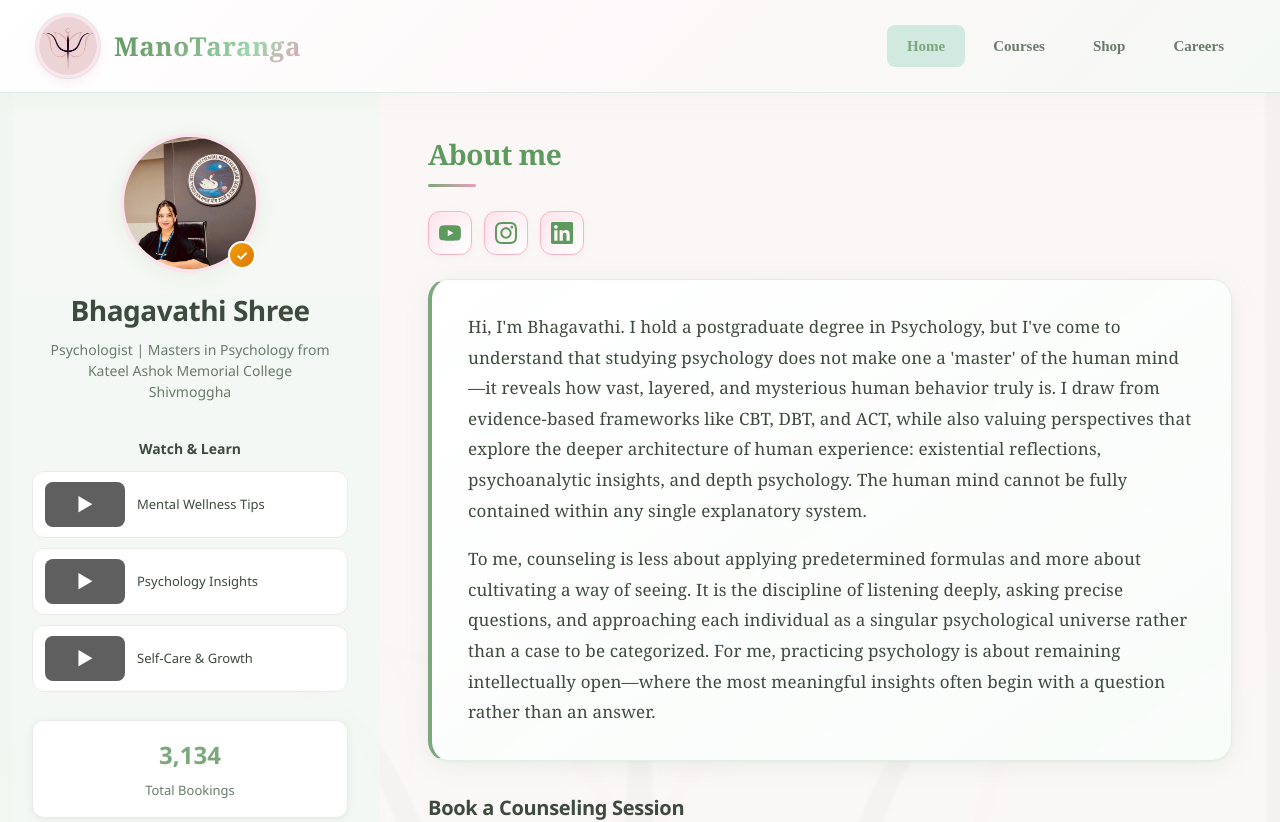
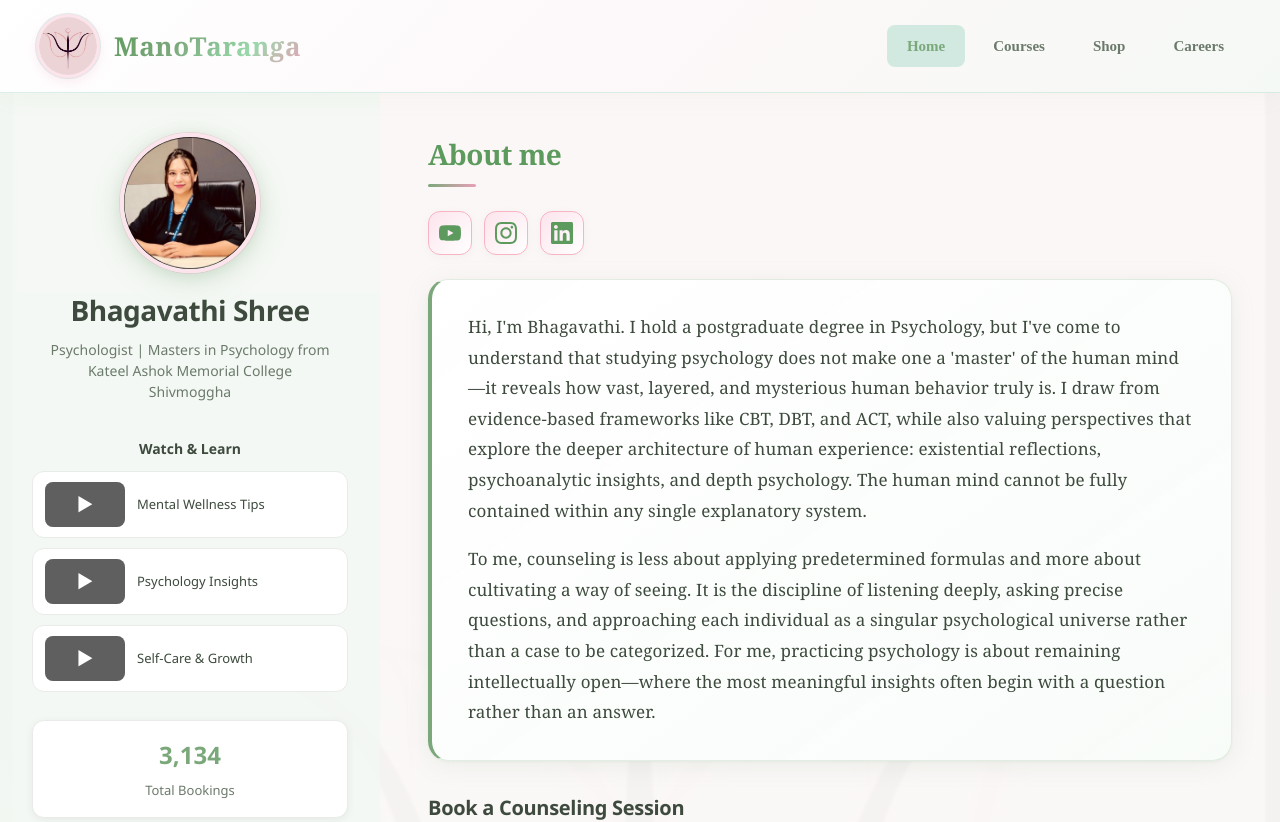
Before and after one commit to bhagavathishreeb-bot/Psycology-UI, a React (Vite) app: page / in a window 1280 px wide. Shown: the top 822 px of the page. Built offline with nearby package versions, Linux system fonts and the light colour scheme; grey boxes are pictures that could not be loaded.

Commit message:
image fix

```diff
--- a/src/App.css
+++ b/src/App.css
@@ -67,15 +67,24 @@
 .profile-image-wrapper {
   position: relative;
   margin-bottom: 16px;
+  width: 140px;
+  height: 140px;
+  overflow: hidden;
+  border-radius: 50%;
+  border: 4px solid var(--mano-pink-light);
+  box-shadow:
+    0 0 0 1px rgba(232, 160, 184, 0.3),
+    0 4px 16px rgba(123, 168, 123, 0.25),
+    0 8px 32px rgba(123, 168, 123, 0.15);
 }
 
 .profile-image {
-  width: 140px;
-  height: 140px;
-  border-radius: 50%;
+  width: 100%;
+  height: 100%;
   object-fit: cover;
-  border: 4px solid var(--mano-pink-light);
-  box-shadow: var(--mano-shadow);
+  object-position: center;
+  transform: scale(1.55);
+  display: block;
 }
 
 .verified-badge {
--- a/src/pages/BookingPage.css
+++ b/src/pages/BookingPage.css
@@ -83,13 +83,25 @@
   line-height: 1.3;
 }
 
-.session-profile-img {
+.session-profile-img-wrap {
   width: 64px;
   height: 64px;
   border-radius: 50%;
+  overflow: hidden;
+  border: 3px solid var(--mano-pink-light);
+  box-shadow:
+    0 0 0 1px rgba(232, 160, 184, 0.3),
+    0 4px 12px rgba(123, 168, 123, 0.25),
+    0 6px 20px rgba(123, 168, 123, 0.15);
+  flex-shrink: 0;
+}
+
+.session-profile-img {
+  width: 100%;
+  height: 100%;
   object-fit: cover;
-  border: 3px solid var(--mano-pink-light);
-  flex-shrink: 0;
+  object-position: center;
+  transform: scale(1.55);
 }
 
 .session-price-row {
@@ -293,7 +305,7 @@
     flex-direction: column-reverse;
   }
 
-  .session-profile-img {
+  .session-profile-img-wrap {
     width: 56px;
     height: 56px;
   }
--- a/src/pages/BookingPage.jsx
+++ b/src/pages/BookingPage.jsx
@@ -53,7 +53,9 @@ export default function BookingPage() {
           </div>
           <div className="session-header-row">
             <h1 className="session-title">{session.title} ({session.duration})</h1>
-            <img src="/Me.jpeg" alt={CONFIG.name} className="session-profile-img" />
+            <div className="session-profile-img-wrap">
+              <img src="/final_me.jpeg" alt={CONFIG.name} className="session-profile-img" />
+            </div>
           </div>
           <div className="session-price-row">
             <span className="price-current">₹{session.price}</span>
--- a/src/pages/HomePage.jsx
+++ b/src/pages/HomePage.jsx
@@ -15,8 +15,7 @@ export default function HomePage() {
         <div className="sidebar-content">
           <div className="profile-header">
             <div className="profile-image-wrapper">
-              <img src="/Me.jpeg" alt="Bhagavathi Shree" className="profile-image" />
-              <span className="verified-badge" aria-hidden="true">✓</span>
+              <img src="/final_me.jpeg" alt="Bhagavathi Shree" className="profile-image" />
             </div>
             <h1 className="profile-name">{CONFIG.name}</h1>
             <p className="profile-qualification">{CONFIG.qualification}</p>
```
